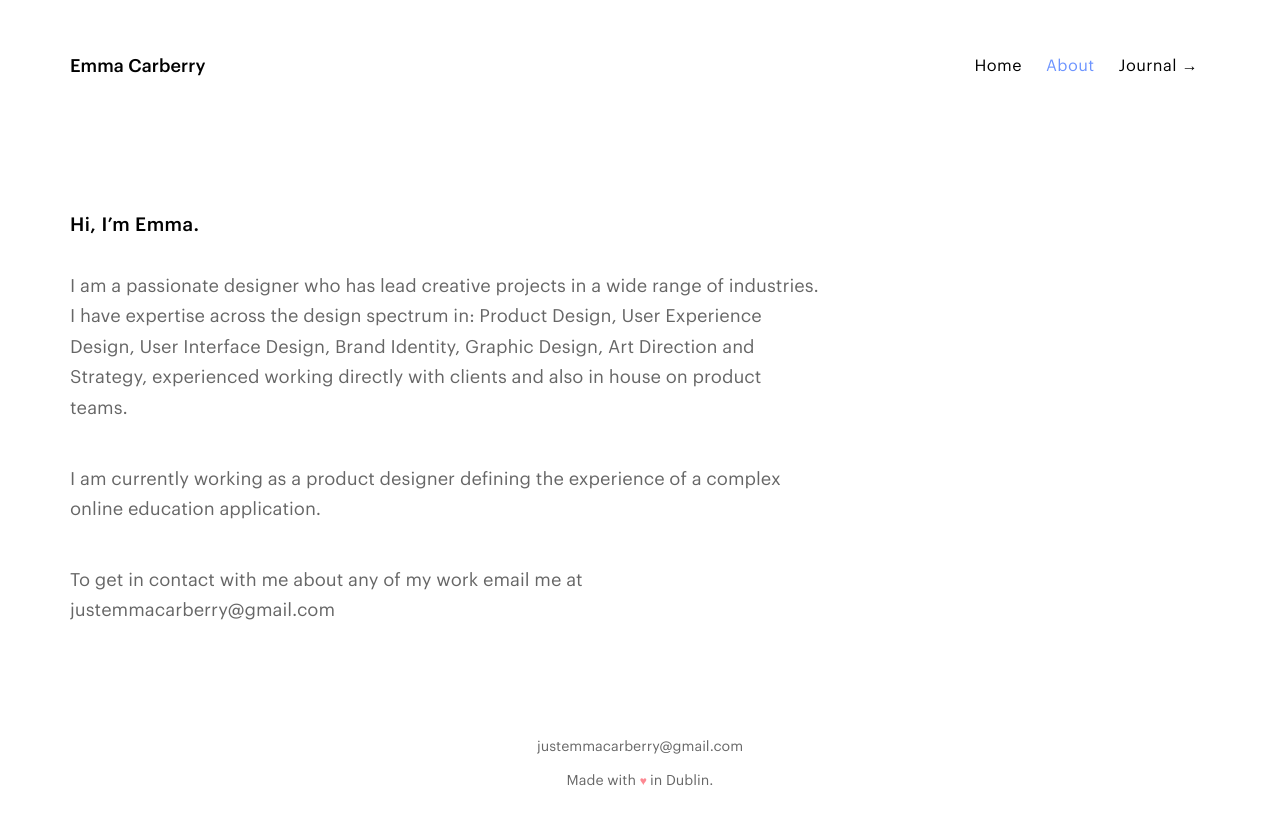
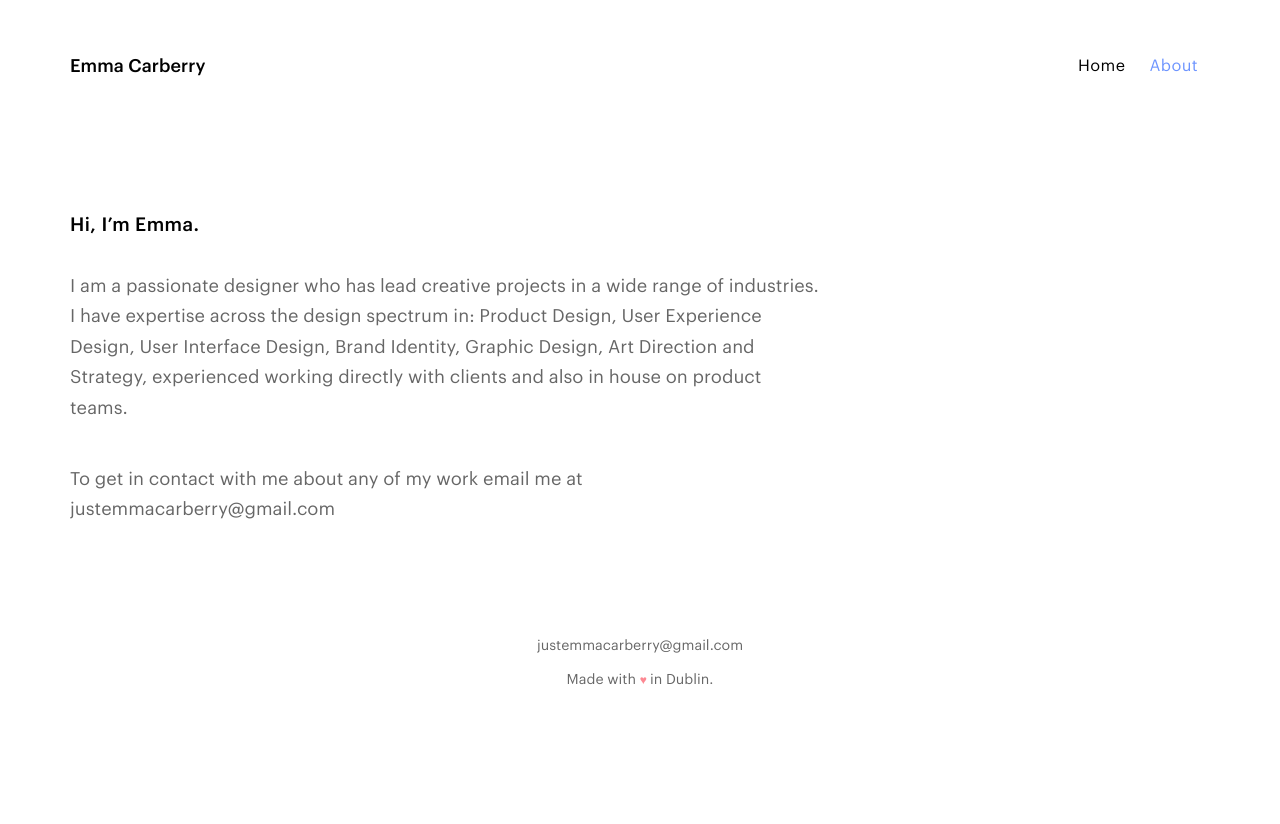
Before and after one commit to Jaibles/emmacarberry.com, a plain HTML site: page about.html in a window 1280 px wide. After the commit the page ends 800 px from the top, so only its background shows below. Drawn offline with nearby package versions, Linux system fonts and the light colour scheme.

Commit message:
Update about.html

```diff
--- a/about.html
+++ b/about.html
@@ -54,8 +54,7 @@
           <ul class="nav navbar-nav navbar-right">
           	<li><a href="/">Home</a></li>
           	<li><a class="active" href="/about">About</a></li>
-            <li><a href="http://emmacarberry.tumblr.com/" target="_blank">Journal &#8594;</a></li>
-          </ul>
+	 </ul>
         </div><!--/.nav-collapse -->
       </div>
     </div>
@@ -67,9 +66,6 @@
 					<h1 class="mt">Hi, I’m Emma.</h1><br>
 					<p>
 						I am a passionate designer who has lead creative projects in a wide range of industries. I have expertise across the design spectrum in: Product Design, User Experience Design, User Interface Design, Brand Identity, Graphic Design, Art Direction and Strategy, experienced working directly with clients and also in house on product teams.
-					</p>
-					<p>
-						I am currently working as a product designer defining the experience of a complex online education application.
 					</p>
 					<p>To get in contact with me about any of my work email me at <a href="mailto:justemmacarberry@gmail.com">justemmacarberry@gmail.com</a>
 				</div><!-- /col-lg-8 -->
```
